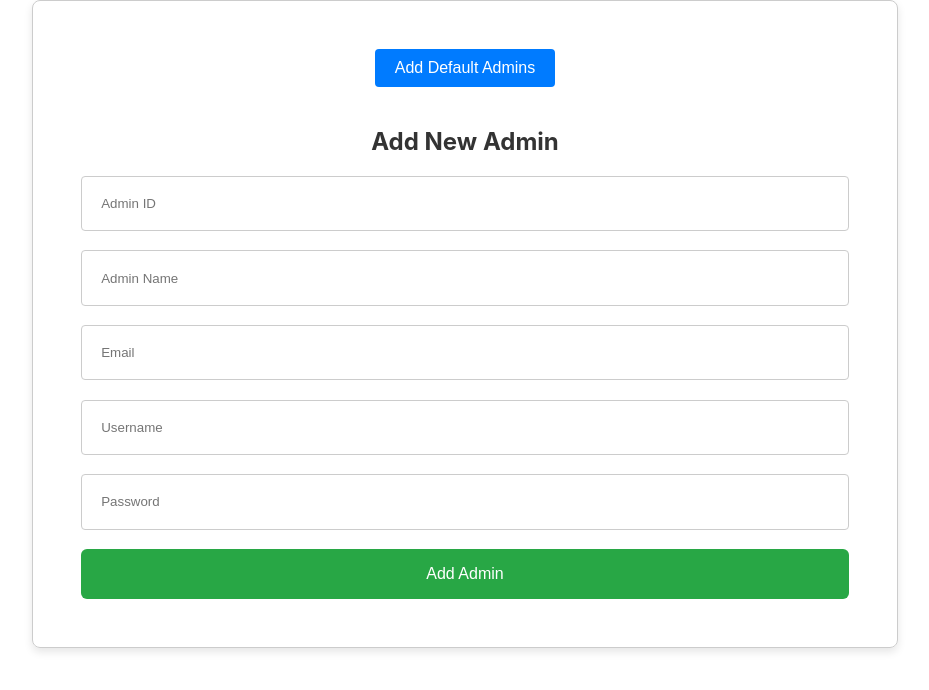
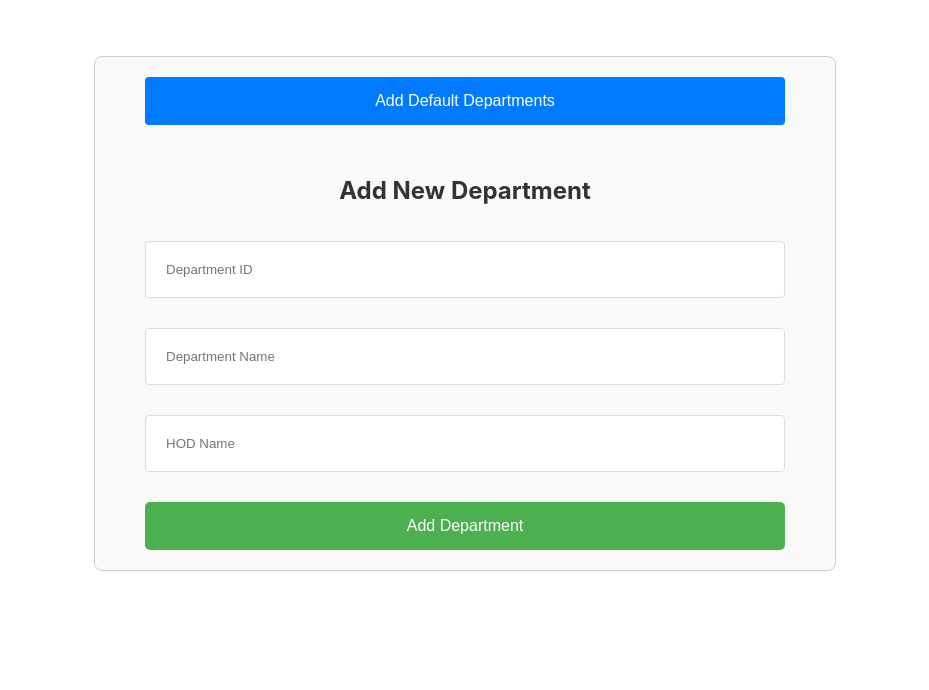
Before and after one commit to awais-124/react-student-portal, a React (Create React App) app: page / in a window 1280 px wide. Shown: the top 690 px of the page, without its empty margins (175-1104 px from the left). Built offline with nearby package versions, Linux system fonts and the light colour scheme.

Commit message:
Added department file

```diff
--- a/src/admin/Admin.js
+++ b/src/admin/Admin.js
@@ -3,6 +3,7 @@ import AddProgram from './components/AddProgram/AddProgram';
 import AddCourse from './components/AddCourse/AddCourse';
 import AddTeacher from './components/AddTeacher/AddTeacher';
 import AddAdmin from './components/AddAdmin/AddAdmin';
+import AddDepartment from './components/AddDepartment/AddDepartment';
 
 function Admin() {
   return (
@@ -11,7 +12,8 @@ function Admin() {
       {/* <AddProgram /> */}
       {/* <AddCourse /> */}
       {/* <AddTeacher /> */}
-      <AddAdmin />
+      {/* <AddAdmin /> */}
+      <AddDepartment />
     </>
   );
 }
--- /dev/null
+++ b/src/admin/components/AddDepartment/AddDepartment.js
@@ -0,0 +1,92 @@
+import React, { useState } from 'react';
+import { setDoc, doc } from 'firebase/firestore';
+import { db } from '../../../firebaseConfig'; // Import with correct path
+import styles from './AddDepartment.module.css';
+import defaultDepartments from './departments';
+
+const AddDepartment = () => {
+  const [depData, setDepData] = useState({
+    _id: '',
+    depName: '',
+    HODName: '',
+  });
+
+  const handleChange = (e) => {
+    const { name, value } = e.target;
+    setDepData((prevData) => ({
+      ...prevData,
+      [name]: value,
+    }));
+  };
+
+  const handleSubmit = async (e) => {
+    e.preventDefault();
+    try {
+      await setDoc(doc(db, 'departments', depData._id), depData); // Set doc by ID
+      alert('Department added successfully');
+      setDepData({
+        _id: '',
+        depName: '',
+        HODName: '',
+      });
+    } catch (error) {
+      console.error('Error adding department: ', error);
+      alert('Error adding department');
+    }
+  };
+
+  const addDefaultDepartments = async () => {
+    try {
+      for (const department of defaultDepartments) {
+        await setDoc(doc(db, 'departments', department._id), department); // Set doc by ID
+      }
+      alert('Default departments added successfully');
+    } catch (error) {
+      console.error('Error adding default departments: ', error);
+      alert('Error adding default departments');
+    }
+  };
+
+  return (
+    <div className={styles['form-container']}>
+      <button
+        onClick={addDefaultDepartments}
+        className={styles['default-button']}
+      >
+        Add Default Departments
+      </button>
+      <h2>Add New Department</h2>
+      <form onSubmit={handleSubmit} className={styles['department-form']}>
+        <input
+          type='text'
+          name='_id'
+          placeholder='Department ID'
+          value={depData._id}
+          onChange={handleChange}
+          required
+        />
+        <input
+          type='text'
+          name='depName'
+          placeholder='Department Name'
+          value={depData.depName}
+          onChange={handleChange}
+          required
+        />
+        <input
+          type='text'
+          name='HODName'
+          placeholder='HOD Name'
+          value={depData.HODName}
+          onChange={handleChange}
+          required
+        />
+        <button type='submit' className={styles['submit-button']}>
+          Add Department
+        </button>
+      </form>
+    </div>
+  );
+};
+
+export default AddDepartment;
--- /dev/null
+++ b/src/admin/components/AddDepartment/AddDepartment.module.css
@@ -0,0 +1,34 @@
+.form-container {
+  display: flex;
+  flex-direction: column;
+  align-items: center;
+  gap:1rem;
+  padding: 20px 50px;
+  margin: auto;
+  max-width: 50%;
+  border: 1px solid #ccc;
+  border-radius: 8px;
+  background-color: #f9f9f9;
+}
+
+.default-button {
+  margin-bottom: 15px;
+  padding: 15px 20px;
+  width: 100%;
+}
+
+.department-form input {
+  margin-bottom: 30px;
+  padding: 20px;
+  width: 100%;
+}
+
+.submit-button {
+  padding: 15px 20px;
+  width: 100%;
+  background-color: #4CAF50;
+  color: white;
+  border: none;
+  border-radius: 5px;
+  cursor: pointer;
+}
--- /dev/null
+++ b/src/admin/components/AddDepartment/departments.js
@@ -0,0 +1,44 @@
+const departments = [
+  {
+    _id: 'CS',
+    depName: 'Computer Science',
+    HODName: 'Dr. Ahmed Ali',
+  },
+  {
+    _id: 'EE',
+    depName: 'Electrical Engineering',
+    HODName: 'Dr. Fatima Khan',
+  },
+  {
+    _id: 'ME',
+    depName: 'Mechanical Engineering',
+    HODName: 'Dr. Zaid Malik',
+  },
+  {
+    _id: 'BA',
+    depName: 'Business Administration',
+    HODName: 'Dr. Aisha Hussain',
+  },
+  {
+    _id: 'SE',
+    depName: 'Software Engineering',
+    HODName: 'Dr. Bilal Farooq',
+  },
+  {
+    _id: 'ME',
+    depName: 'Mechanical Engineering',
+    HODName: 'Dr. Zaid Malik',
+  },
+  {
+    _id: 'EE',
+    depName: 'Electrical Engineering',
+    HODName: 'Dr. Fatima Khan',
+  },
+  {
+    _id: 'CE',
+    depName: 'Civil Engineering',
+    HODName: 'Dr. Imran Qureshi',
+  },
+];
+
+export default departments;
--- a/src/admin/schema/schema.js
+++ b/src/admin/schema/schema.js
@@ -15,10 +15,8 @@
   ]
 }
 
-
-
 {
-  "_id": ObjectId("5f50c3e2b7d7e70017372287"),  // depId
+  "_id": "CS",  // depId
   "depName": "Computer Science",
   "HODName": "Dr. John Doe"
 }
--- a/src/index.css
+++ b/src/index.css
@@ -1,5 +1,6 @@
 body {
   margin: 0;
+  margin-top: 3.5rem;
   font-family: -apple-system, BlinkMacSystemFont, 'Segoe UI', 'Roboto', 'Oxygen',
     'Ubuntu', 'Cantarell', 'Fira Sans', 'Droid Sans', 'Helvetica Neue',
     sans-serif;
```
